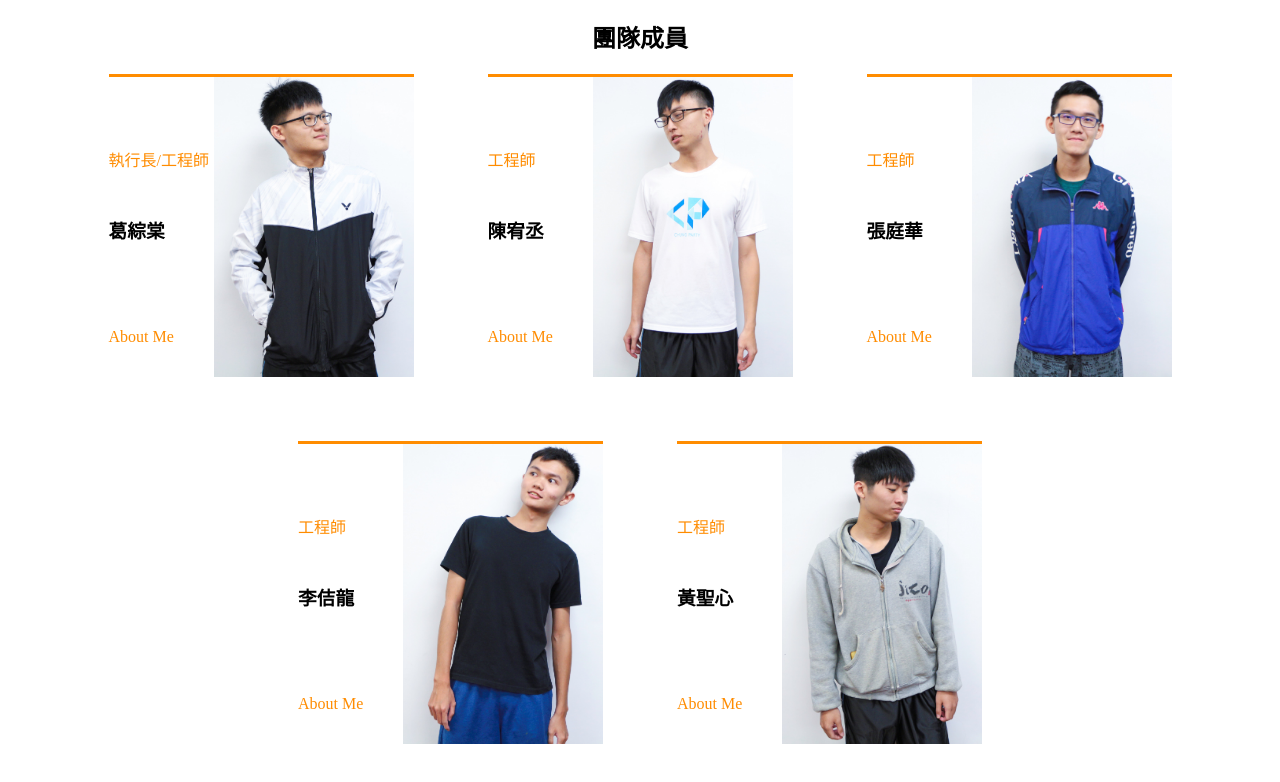
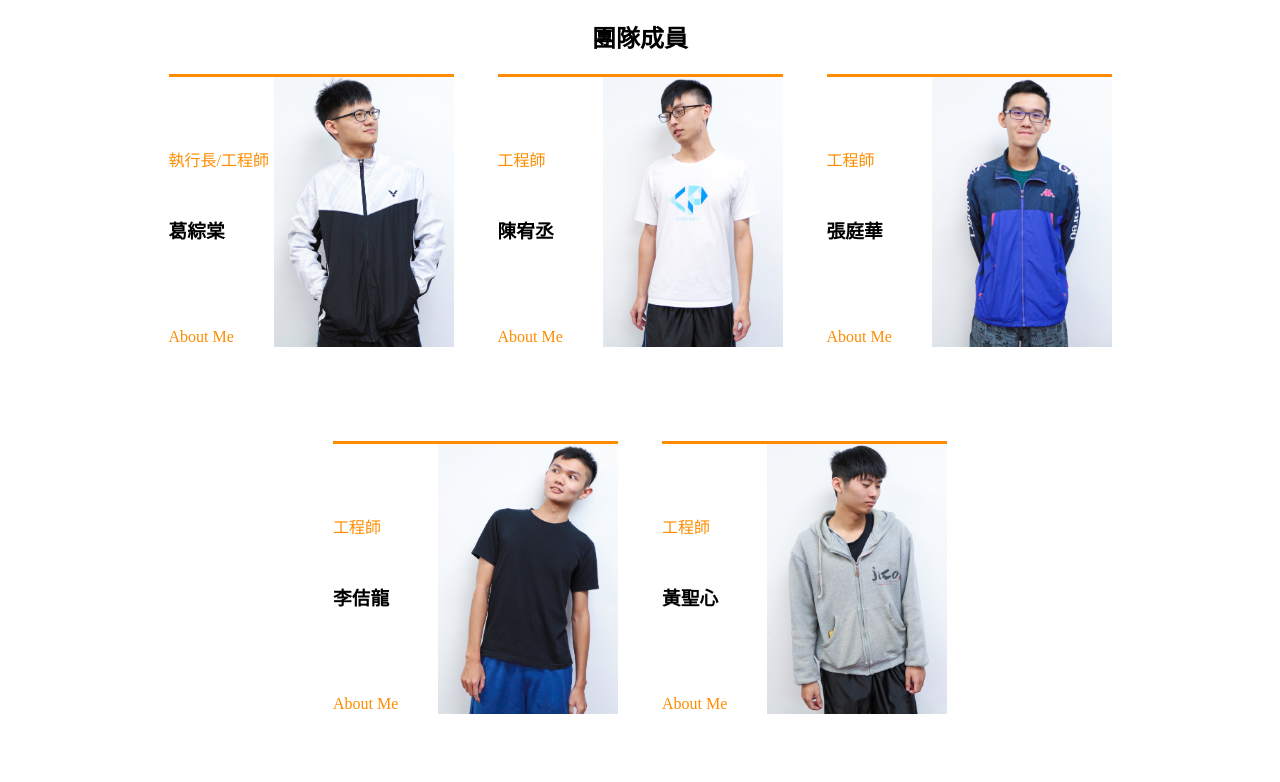
Before and after one commit to leolee2017/TRANSPORT_PROJECT, a plain HTML site: page website/about-us/index-v2.html in a window 1280 px wide. Shown: the part 70-852 px from the top of the page. Drawn offline with Linux system fonts and the light colour scheme.

Commit message:
change the member cards arrangement

```diff
--- a/website/about-us/index-v2.html
+++ b/website/about-us/index-v2.html
@@ -10,6 +10,7 @@
             <h1>讓旅行變簡單</h1>
         </header>
         <section class="member-intro">
+            <div class="container">
                 <div>
                     <h2>團隊成員</h2>
                 </div>
@@ -65,6 +66,7 @@
                         </a>
                     </div>
                 </div>
+            </div>
         </section>
     </body>
 </html>
--- a/website/styles/main-v2.css
+++ b/website/styles/main-v2.css
@@ -1,15 +1,7 @@
-.member-intro {
-    text-align: center;
-}
-
-.member-info {
-    text-align: center;
-}
-
 .member-card {
-    width: 305px;
+    width: 285px;
     height: 360px;
-    margin: 0 35px;
+    margin: 0 20px;
     border-top-style: solid;
     border-top-color: darkorange;
     border-top-width: 3px;
@@ -32,9 +24,15 @@
     color: darkorange;
 }
 
-.member-card img{
-    width: 200px;
-    height: 300px;
+.member-card img {
+    width: 180px;
+    height: 270px;
     float: right;
-    display: block;
+    display: inline-block;
 }
+
+.container {
+    text-align: center;
+    max-width: 1200px;
+    margin: 0 auto;
+}
```
Lines whose indentation alone changed are shown as unchanged.
